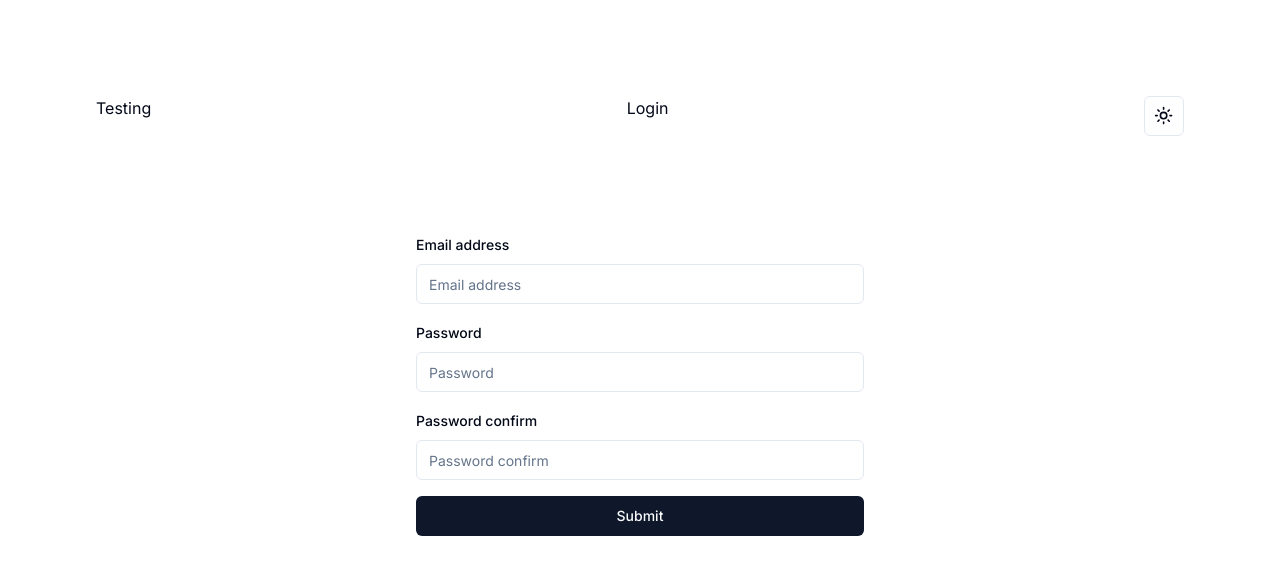
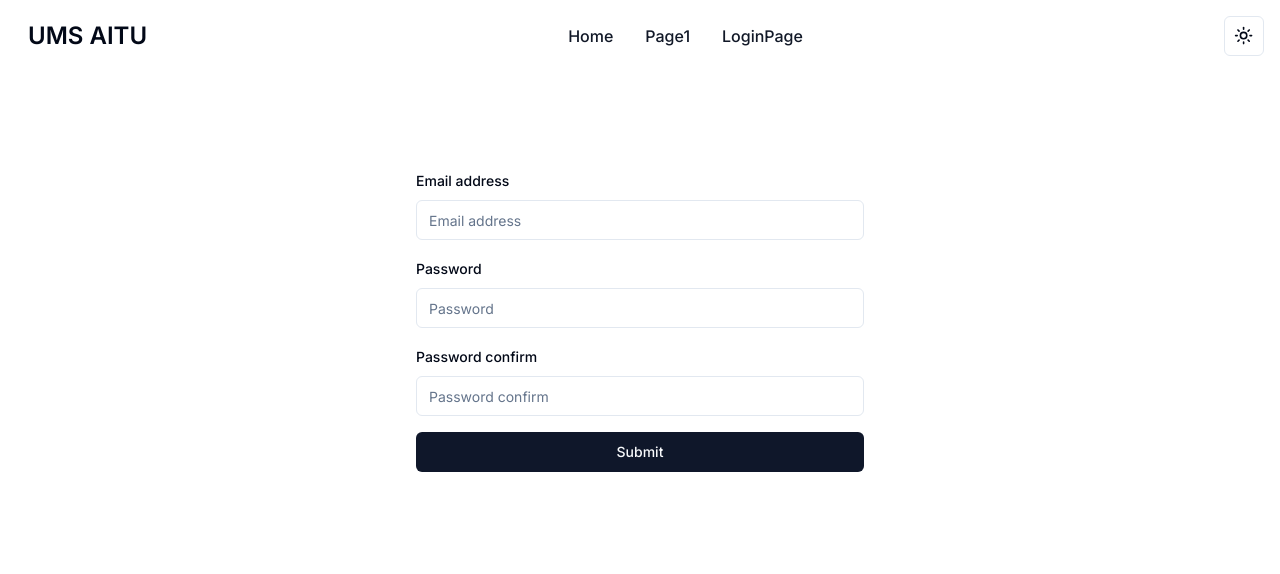
Before and after one commit to Arakasi21/university-clubs-frontend, a Next.js app: page /pages/loginpage in a window 1280 px wide. Shown: the top 574 px of the page. Built offline with nearby package versions, Linux system fonts and the light colour scheme.

Commit message:
added sample of navbar, needed to change but its OK

```diff
--- a/src/app/page.tsx
+++ b/src/app/page.tsx
@@ -11,16 +11,16 @@
     TableHeader,
     TableRow,
 } from "@/components/ui/table"
+import {Separator} from "@/components/ui/separator";
 
 export default function Home() {
   return (
-    <main className="p-24">
+    <main>
 
       <Nav/>
+    <br/>
+    <div className="flex px-24 gap-6 items-center justify-center">
 
-        <ToastSimple/>
-
-    <div className="flex gap-6 items-center justify-center">
         <Button variant={"secondary"}>ButtonTest</Button>
         <Button>ButtonTest2</Button>
 
--- a/src/app/pages/loginpage/page.tsx
+++ b/src/app/pages/loginpage/page.tsx
@@ -4,7 +4,7 @@
 export default function LoginPage(){
     return(
 
-        <main className="p-24">
+        <main>
             <Nav/>
 
             <LoginForm/>
--- a/src/app/pages/page.tsx
+++ b/src/app/pages/page.tsx
@@ -6,8 +6,11 @@
 const page = () => {
     return (
 
-        <main className="p-24"> <Nav/>
-             <h1>Testpage</h1></main>
+        <main>
+            <Nav/>
+
+             <h1>Testpage</h1>
+        </main>
     )
 }
 
--- a/src/components/Nav.tsx
+++ b/src/components/Nav.tsx
@@ -9,13 +9,51 @@
 export default function Nav() {
     return (
         <header>
-            <nav>
-                <ul className="flex justify-between">
-                    <Link href="/pages">Testing</Link>
-                    <Link href="/pages/loginpage">Login</Link>
-                    <li className="right-4"><ModeToggle/></li>
-                </ul>
+
+            <nav className="bg-white border-gray-200 dark:bg-gray-900">
+                <div className="max-w-screen-xl flex flex-wrap items-center justify-between mx-auto p-4">
+                    <a href="../" className="flex items-center space-x-3 rtl:space-x-reverse">
+                        <img src="" className="h-8" alt="" />
+                        <span className="self-center text-2xl font-semibold whitespace-nowrap dark:text-white">UMS AITU</span>
+                    </a>
+                    <div className="flex md:order-2 space-x-3 md:space-x-0 rtl:space-x-reverse">
+                        <ModeToggle/>
+                        <button data-collapse-toggle="navbar-cta" type="button" className="inline-flex items-center p-2 w-10 h-10 justify-center text-sm text-gray-500 rounded-lg md:hidden hover:bg-gray-100 focus:outline-none focus:ring-2 focus:ring-gray-200 dark:text-gray-400 dark:hover:bg-gray-700 dark:focus:ring-gray-600" aria-controls="navbar-cta" aria-expanded="false">
+                            <span className="sr-only">Open main menu</span>
+                            <svg className="w-5 h-5" aria-hidden="true" xmlns="http://www.w3.org/2000/svg" fill="none" viewBox="0 0 17 14">
+                                <path stroke="currentColor" strokeLinecap="round" strokeLinejoin="round" strokeWidth="2" d="M1 1h15M1 7h15M1 13h15"/>
+                            </svg>
+                        </button>
+                    </div>
+                    <div className="items-center justify-between hidden w-full md:flex md:w-auto md:order-1" id="navbar-cta">
+                        <ul className="flex flex-col font-medium p-4 md:p-0 mt-4 border border-gray-100 rounded-lg bg-gray-50 md:space-x-8 rtl:space-x-reverse md:flex-row md:mt-0 md:border-0 md:bg-white dark:bg-gray-800 md:dark:bg-gray-900 dark:border-gray-700">
+                            <li>
+                                <a href="../" className="block py-2 px-3 md:p-0 text-gray-900 rounded hover:bg-gray-100 md:hover:bg-transparent md:hover:text-blue-700 md:dark:hover:text-blue-500 dark:text-white dark:hover:bg-gray-700 dark:hover:text-white md:dark:hover:bg-transparent dark:border-gray-700">Home</a>
+                            </li>
+                            <li>
+                                <a href="/pages" className="block py-2 px-3 md:p-0 text-gray-900 rounded hover:bg-gray-100 md:hover:bg-transparent md:hover:text-blue-700 md:dark:hover:text-blue-500 dark:text-white dark:hover:bg-gray-700 dark:hover:text-white md:dark:hover:bg-transparent dark:border-gray-700">Page1</a>
+                            </li>
+                            <li>
+                                <a href="/pages/loginpage" className="block py-2 px-3 md:p-0 text-gray-900 rounded hover:bg-gray-100 md:hover:bg-transparent md:hover:text-blue-700 md:dark:hover:text-blue-500 dark:text-white dark:hover:bg-gray-700 dark:hover:text-white md:dark:hover:bg-transparent dark:border-gray-700">LoginPage</a>
+                            </li>
+                        </ul>
+                    </div>
+                </div>
             </nav>
+
         </header>
     )
 }
+
+//  <nav>
+//                 <div className="flex justify-between">
+//                     <ul>
+//                         <Link href="/pages">Testing</Link>
+//                         <Link href="/pages/loginpage">Login</Link>
+//                     </ul>
+//                     <div className="justify-end">
+//                         <ModeToggle/>
+//                     </div>
+//
+//                 </div>
+//             </nav>
```
